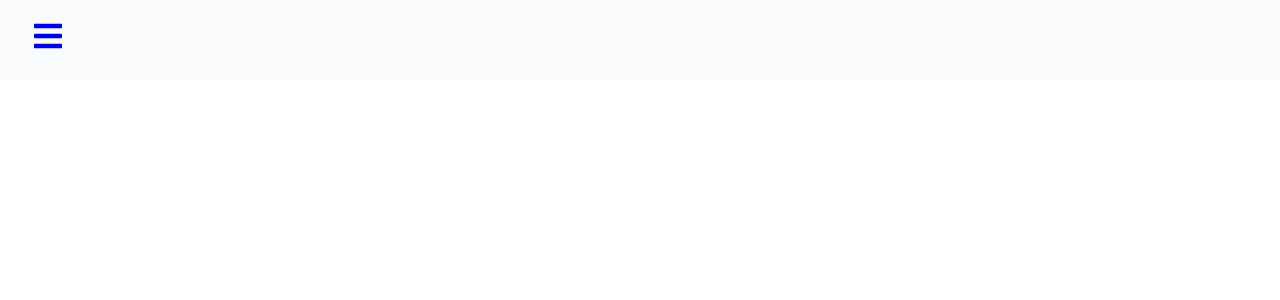
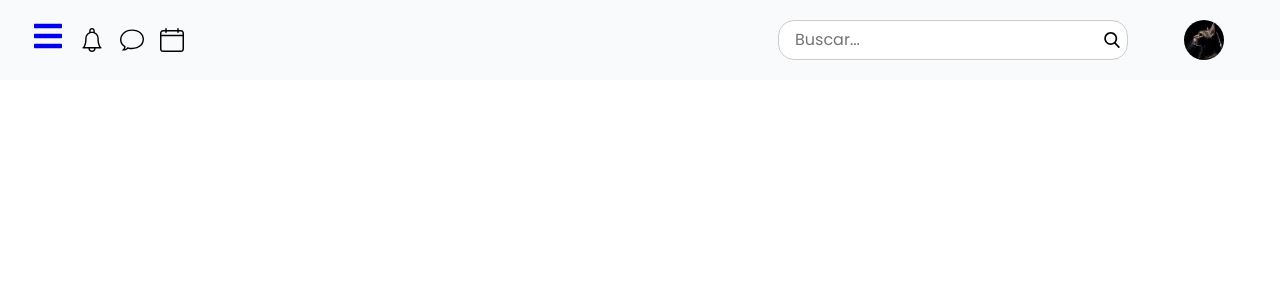
Before and after one commit to paladinescamila/SIGERE, a React (Create React App) app: page / in a window 1280 px wide. Shown: the top 300 px of the page. Built offline with nearby package versions, Linux system fonts and the light colour scheme.

Commit message:
Header and sidebar are now together

```diff
--- a/src/components/Asside.jsx
+++ b/src/components/Asside.jsx
@@ -3,7 +3,8 @@
 import * as AiIcons from "react-icons/ai";
 import { Link } from "react-router-dom";
 import "../css/Asside.css";
-import {SidebarData} from './AssideData'
+import {SidebarData} from './AssideData';
+import {Header} from './Header';
 function Asside() {
     const [sidebar, setSidebar] = useState(false);
 
@@ -15,7 +16,9 @@
                 <Link to="#" className='menu-bars'>
                     <FaIcons.FaBars onClick={showSidebar}/>
                 </Link>
-
+                <div className={sidebar ? 'header-n moved' : 'header-n'}>
+                <Header/>
+                </div>
             </div>
             <nav className={sidebar ? 'nav-menu active' : 'nav-menu'}>
                 <ul className='nav-menu-items' onClick={showSidebar}>
--- a/src/css/Asside.css
+++ b/src/css/Asside.css
@@ -1,8 +1,15 @@
+.father{
+    display: flex;
+    justify-content: space-between;
+    align-items: center;
+    flex-wrap: nowrap;
+}
+
 .navbar{
     background-color: #f9fafc;
     height: 80px;
     display: flex;
-    justify-content: start;
+    justify-content: space-between;
     align-items:  center;
 }
 
@@ -27,6 +34,16 @@
 .nav-menu.active{
     left: 0;
     transition: 350ms;
+}
+
+.header-n.moved{
+    width: 80vw;
+    transition: 350ms;
+}
+
+.header-n{
+    width: 100vw;
+    transition: 850ms;
 }
 
 .nav-text{
--- a/src/css/Header.css
+++ b/src/css/Header.css
@@ -1,9 +1,10 @@
 header {
     /* background-color: aqua; */
+    /*width: 90vw;*/
     display: flex;
     justify-content: space-between;
     padding: 0.5em;
-    box-shadow: 0 0 5px 1px #aaa;
+    /*box-shadow: 0 0 5px 1px #aaa;*/
 }
 
 .header-menu{
```
